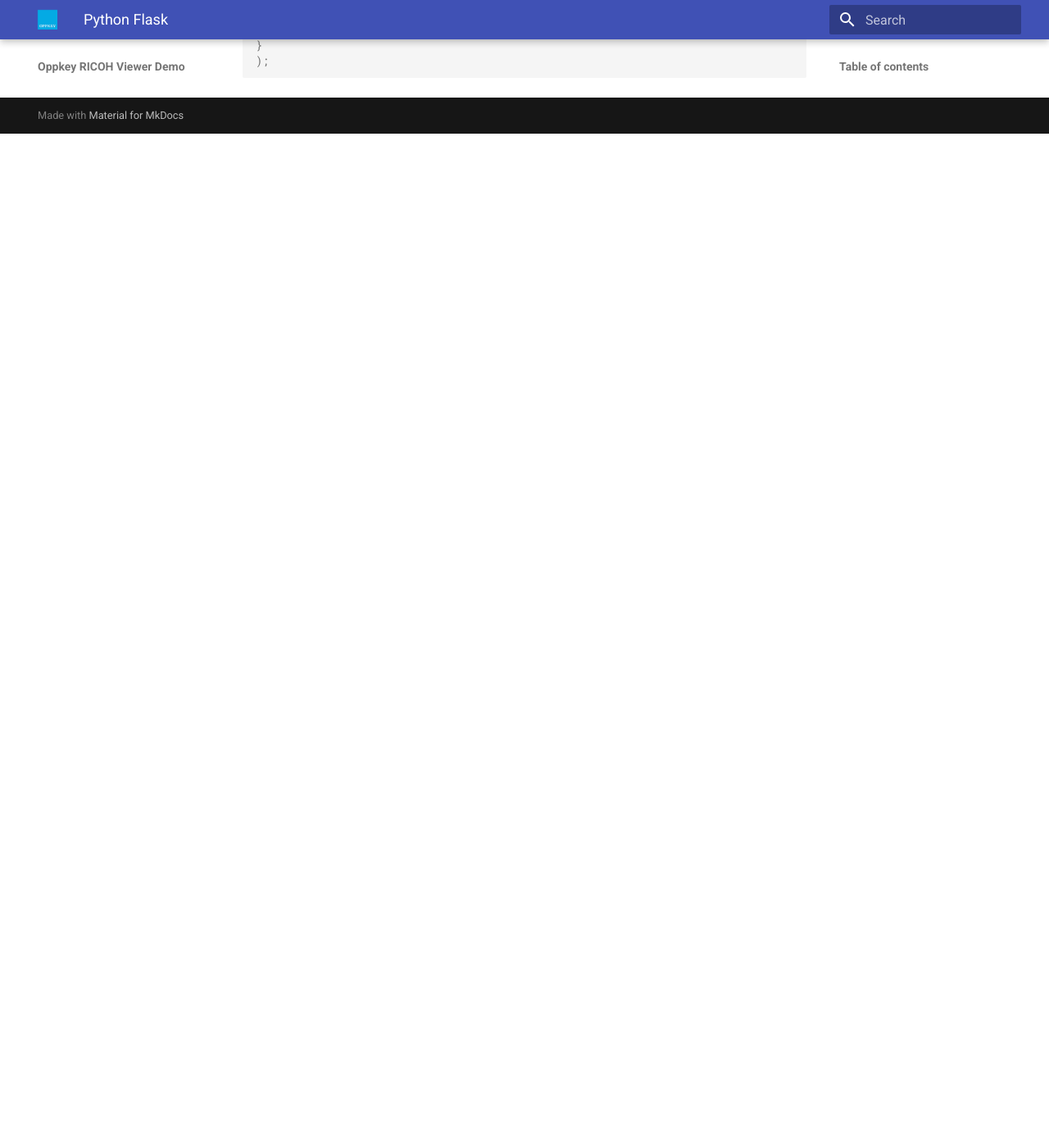
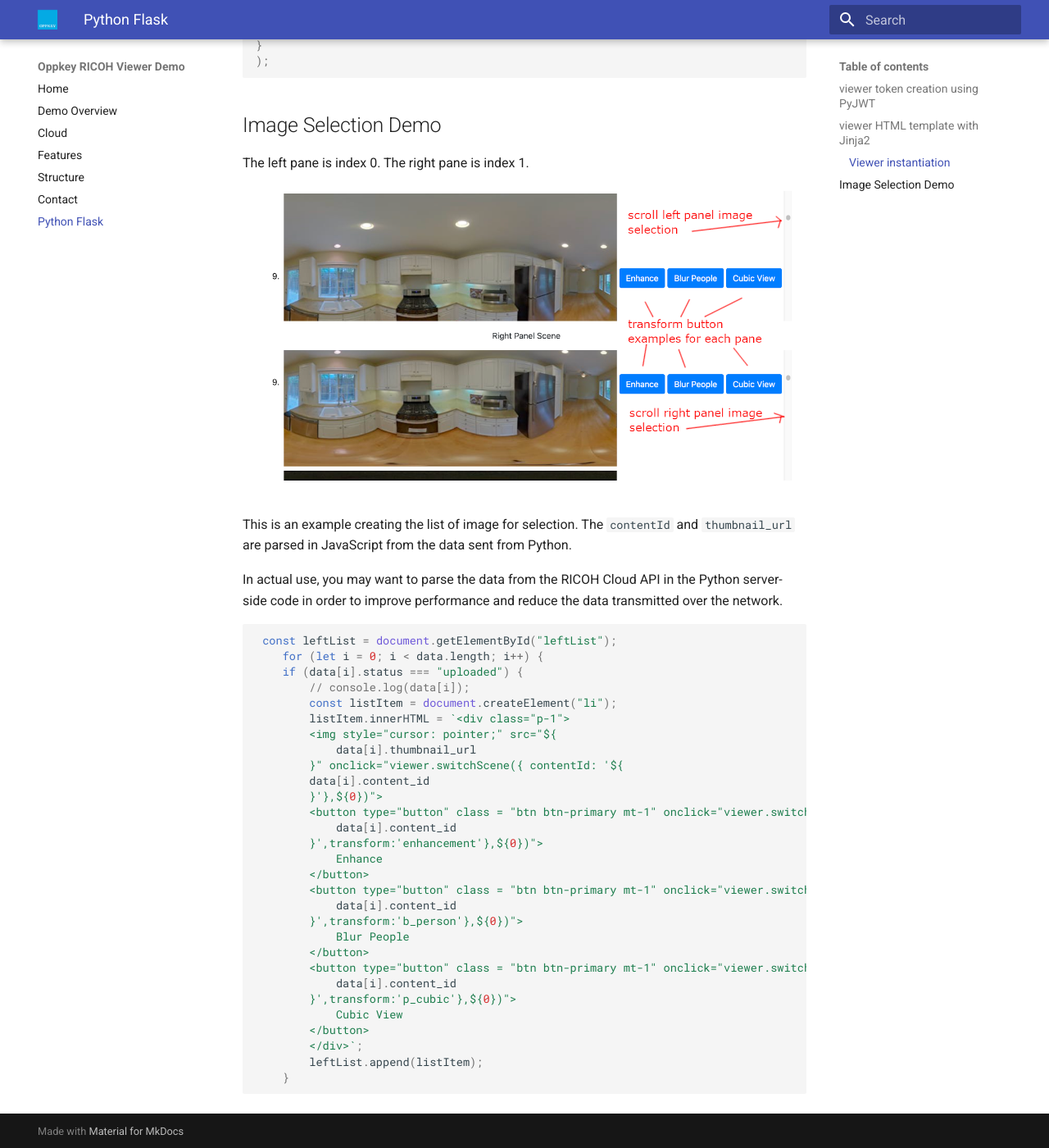
Before and after one commit to theta360developers/ricoh-viewer, an MkDocs documentation site: the page built from docs/python.md, in a window 1280 px wide and 1400 px high, scrolled down 2210 px. Shown: the whole window at 82% size. Built offline with MkDocs 1.6.1 and Material for MkDocs 9.7.7, drawn with Linux system fonts in a browser that asks for light colours; before the commit the page ends 2373 px from its top, so only the background shows below that.

Commit message:
added example of thumbnail selection

````diff
--- a/docs/python.md
+++ b/docs/python.md
@@ -77,3 +77,49 @@ onSelected: (index) => {
 }
 );
 ```
+
+## Image Selection Demo
+
+The left pane is index 0.  The right pane is index 1.
+
+![gui demo](images/python/python_gui.png)
+
+This is an example creating the list of image for selection.
+The `contentId` and `thumbnail_url` are parsed in JavaScript from the data sent
+from Python.
+
+In actual use, you may want to parse the data from the RICOH Cloud API
+in the Python server-side code in order to improve performance and reduce
+the data transmitted over the network.
+
+```javascript
+ const leftList = document.getElementById("leftList");
+    for (let i = 0; i < data.length; i++) {
+    if (data[i].status === "uploaded") {
+        // console.log(data[i]);
+        const listItem = document.createElement("li");
+        listItem.innerHTML = `<div class="p-1">
+        <img style="cursor: pointer;" src="${
+            data[i].thumbnail_url
+        }" onclick="viewer.switchScene({ contentId: '${
+        data[i].content_id
+        }'},${0})">
+        <button type="button" class = "btn btn-primary mt-1" onclick="viewer.switchScene({ contentId: '${
+            data[i].content_id
+        }',transform:'enhancement'},${0})">
+            Enhance
+        </button>
+        <button type="button" class = "btn btn-primary mt-1" onclick="viewer.switchScene({ contentId: '${
+            data[i].content_id
+        }',transform:'b_person'},${0})">
+            Blur People
+        </button>
+        <button type="button" class = "btn btn-primary mt-1" onclick="viewer.switchScene({ contentId: '${
+            data[i].content_id
+        }',transform:'p_cubic'},${0})">
+            Cubic View
+        </button>
+        </div>`;
+        leftList.append(listItem);
+    }
+```
````
Also changed, not shown: docs/images/python/python_gui.png (added), 1 other file.
